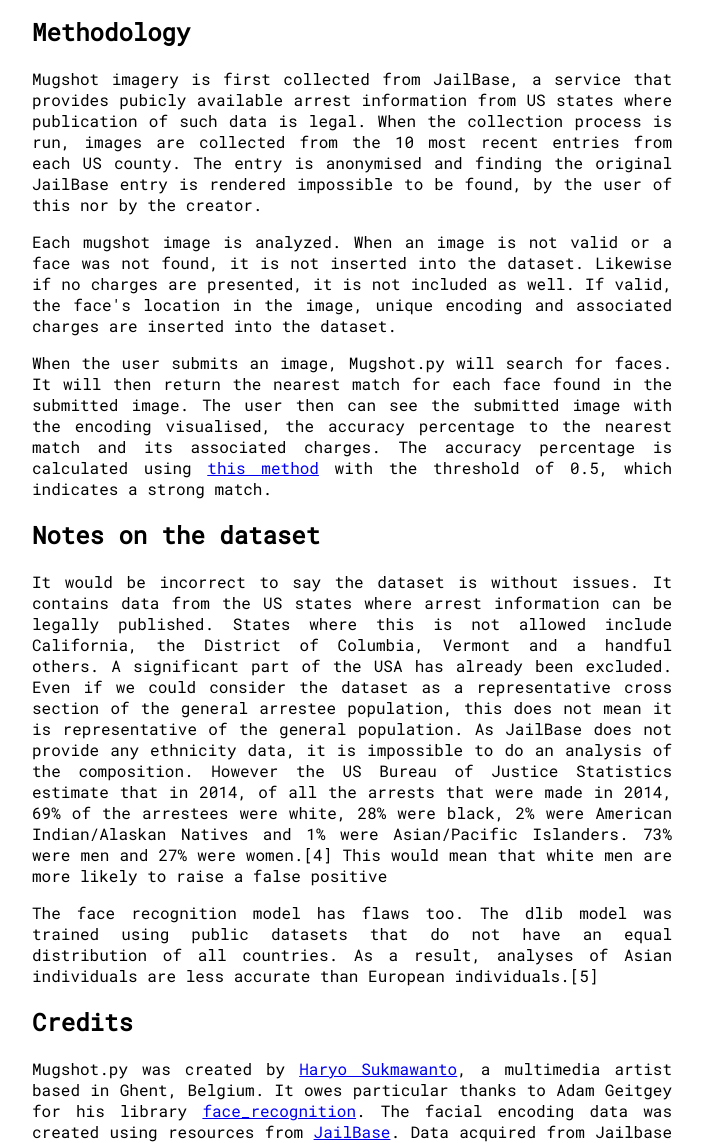
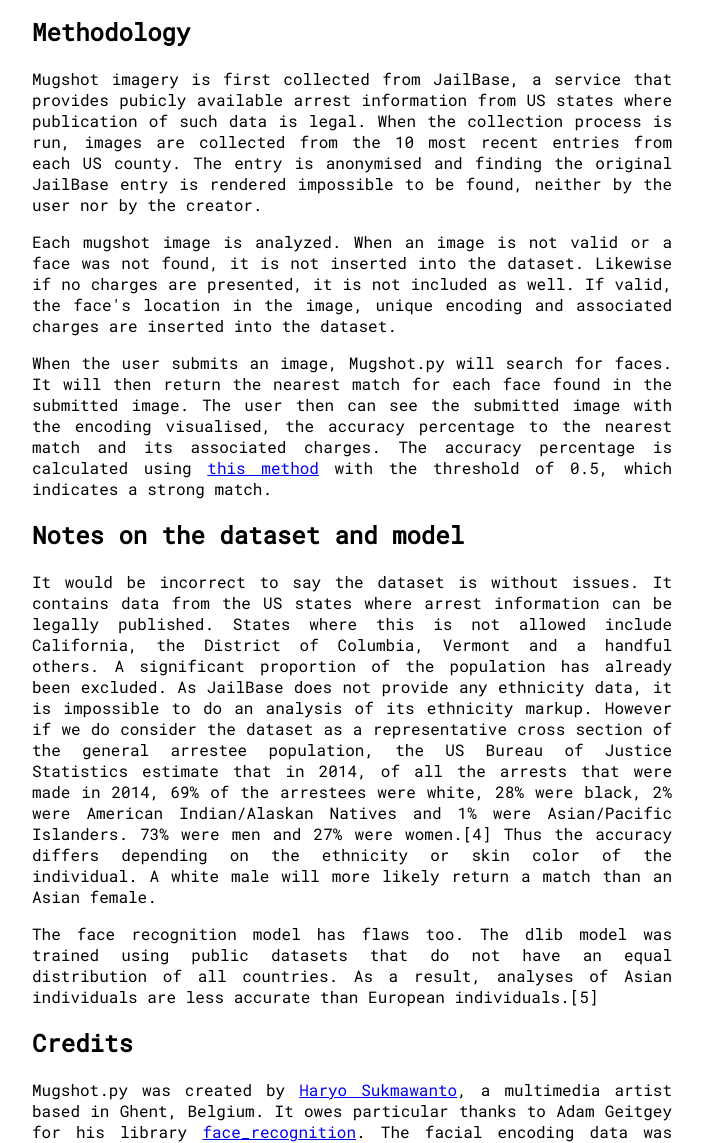
Before and after one commit to haryo-s/Mugshot, a Flask app: page /about in a window 1280 px wide. Shown: the part 552-1695 px from the top of the page, without its empty margins (288-991 px from the left). Run offline with Flask 2, Linux system fonts and the light colour scheme; parts of the project's set-up code (start-up, migrations or seed data) failed here and were passed over.

Commit message:
- Updated index and about content

```diff
--- a/templates/about.html
+++ b/templates/about.html
@@ -31,7 +31,7 @@
 
       <h2>Methodology</h2>
       <p>
-        Mugshot imagery is first collected from JailBase, a service that provides pubicly available arrest information from US states where publication of such data is legal. When the collection process is run, images are collected from the 10 most recent entries from each US county. The entry is anonymised and finding the original JailBase entry is rendered impossible to be found, by the user of this nor by the creator.
+        Mugshot imagery is first collected from JailBase, a service that provides pubicly available arrest information from US states where publication of such data is legal. When the collection process is run, images are collected from the 10 most recent entries from each US county. The entry is anonymised and finding the original JailBase entry is rendered impossible to be found, neither by the user nor by the creator.
       </p>
 
       <p>
@@ -42,10 +42,10 @@
         When the user submits an image, Mugshot.py will search for faces. It will then return the nearest match for each face found in the submitted image. The user then can see the submitted image with the encoding visualised, the accuracy percentage to the nearest match and its associated charges. The accuracy percentage is calculated using <a class="link" href="https://github.com/ageitgey/face_recognition/wiki/Calculating-Accuracy-as-a-Percentage">this method</a> with the threshold of 0.5, which indicates a strong match.
       </p>
 
-      <h2>Notes on the dataset</h2>
+      <h2>Notes on the dataset and model</h2>
 
       <p>
-        It would be incorrect to say the dataset is without issues. It contains data from the US states where arrest information can be legally published. States where this is not allowed include California, the District of Columbia, Vermont and a handful others. A significant part of the USA has already been excluded. Even if we could consider the dataset as a representative cross section of the general arrestee population, this does not mean it is representative of the general population. As JailBase does not provide any ethnicity data, it is impossible to do an analysis of the composition. However the US Bureau of Justice Statistics estimate that in 2014, of all the arrests that were made in 2014, 69% of the arrestees were white, 28% were black, 2% were American Indian/Alaskan Natives and 1% were Asian/Pacific Islanders. 73% were men and 27% were women.[4] This would mean that white men are more likely to raise a false positive
+        It would be incorrect to say the dataset is without issues. It contains data from the US states where arrest information can be legally published. States where this is not allowed include California, the District of Columbia, Vermont and a handful others. A significant proportion of the population has already been excluded. As JailBase does not provide any ethnicity data, it is impossible to do an analysis of its ethnicity markup. However if we do consider the dataset as a representative cross section of the general arrestee population, the US Bureau of Justice Statistics estimate that in 2014, of all the arrests that were made in 2014, 69% of the arrestees were white, 28% were black, 2% were American Indian/Alaskan Natives and 1% were Asian/Pacific Islanders. 73% were men and 27% were women.[4] Thus the accuracy differs depending on the ethnicity or skin color of the individual. A white male will more likely return a match than an Asian female.
       </p>
 
       <p>
--- a/templates/index.html
+++ b/templates/index.html
@@ -14,7 +14,7 @@
       <a class="link text-center f-110" href="./about">About</a>
 
       <p class="pt1 text-center">
-          A simulation of automated facial recognition systems. This app compares an image of a face to a dataset of arrested individuals and returns the closest match's charges.
+          A simulation of automated facial recognition systems. Compare an image of a face to a dataset of arrested individuals and find out if you would be flagged.
       </p>
 
 
```
